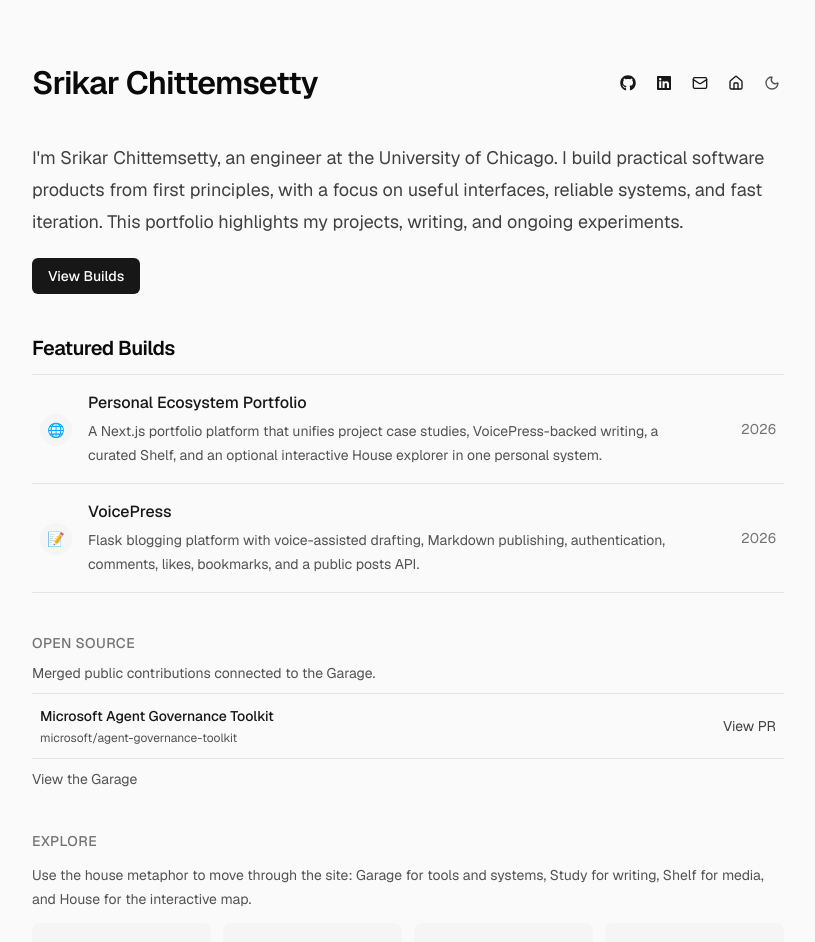
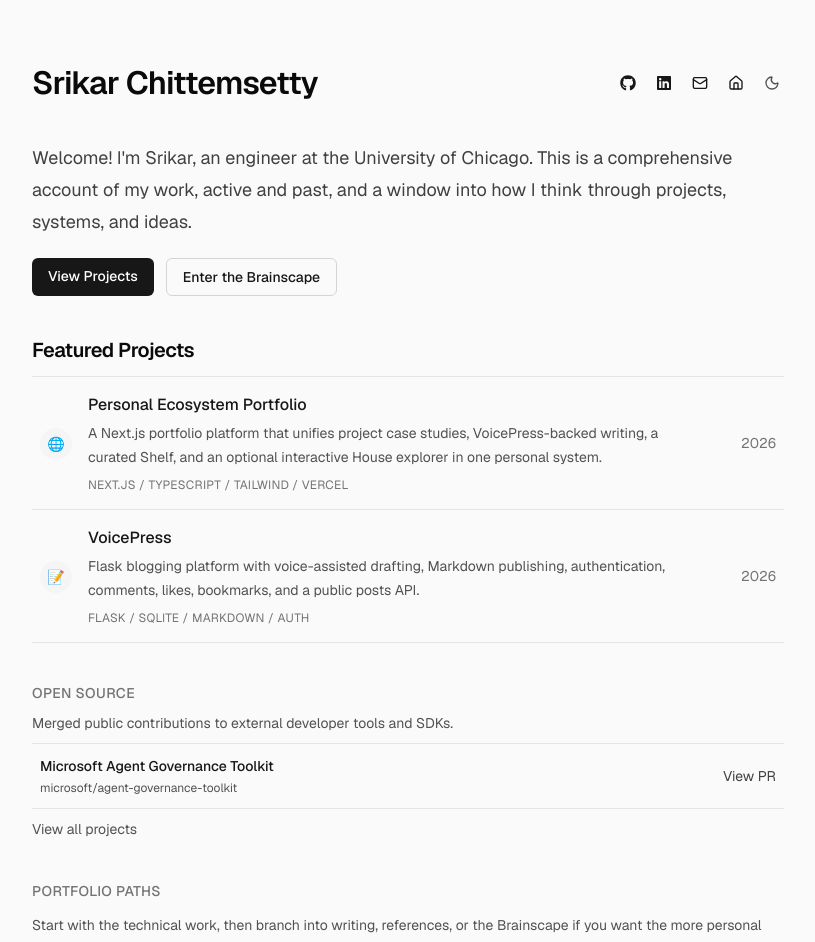
Before and after one commit to SrikarChittemsetty/srikarchittemsetty, a Next.js app: page / in a window 1280 px wide. Shown: the top 942 px of the page, without its empty margins (232-1047 px from the left). Built offline with nearby package versions, Linux system fonts and the light colour scheme.

Commit message:
Polish portfolio homepage and dev workflow

```diff
--- a/package.json
+++ b/package.json
@@ -3,7 +3,8 @@
   "version": "0.1.0",
   "private": true,
   "scripts": {
-    "dev": "next dev",
+    "dev": "next dev --webpack",
+    "dev:clean": "node -e \"try{require('fs').rmSync('.next',{recursive:true,force:true})}catch(e){}\" && next dev --webpack",
     "build": "next build",
     "start": "next start",
     "lint": "eslint"
--- a/src/app/house/page.tsx
+++ b/src/app/house/page.tsx
@@ -3,12 +3,14 @@
 import Link from "next/link";
 import { ChevronRight } from "lucide-react";
 import HouseScene from "@/components/house-scene";
+import ThemeToggle from "@/components/theme-toggle";
 
 export default function HousePage() {
   return (
     <div className="min-h-screen bg-[#fafafa] text-neutral-900 dark:bg-neutral-950 dark:text-neutral-100">
       <main className="mx-auto flex w-full max-w-6xl flex-col gap-8 px-6 py-12 sm:py-16">
         <header className="space-y-3">
+          <div className="flex items-center justify-between gap-4">
             <Link
               href="/"
               className="inline-flex items-center gap-1 text-sm text-neutral-500 transition-colors hover:text-neutral-900 dark:text-neutral-400 dark:hover:text-neutral-100"
@@ -16,9 +18,11 @@ export default function HousePage() {
               <ChevronRight size={14} className="rotate-180" />
               Home
             </Link>
+            <ThemeToggle />
+          </div>
           <div className="space-y-2">
             <h1 className="text-3xl font-semibold tracking-tight text-neutral-950 dark:text-neutral-100">
-              Virtual House
+              Brainscape
             </h1>
             <p className="max-w-2xl text-sm leading-6 text-neutral-600 dark:text-neutral-400">
               An optional interactive map of this portfolio: entry for home, study for writing, garage for projects
--- a/src/app/page.tsx
+++ b/src/app/page.tsx
@@ -9,10 +9,10 @@ const featuredProjects = projects.filter((project) => project.featured);
 const latestOpenSourceContribution = openSourceContributions[0];
 
 const portalLinks = [
-  { label: "Garage", href: "/projects" },
-  { label: "Study", href: "/blog" },
+  { label: "Projects", href: "/projects" },
+  { label: "Writing", href: "/blog" },
   { label: "Shelf", href: "/shelf" },
-  { label: "House", href: "/house" },
+  { label: "Brainscape", href: "/house" },
 ];
 
 function Header() {
@@ -49,7 +49,7 @@ function Header() {
         </a>
         <Link
           href="/house"
-          aria-label="Virtual House"
+          aria-label="Brainscape"
           className="rounded-md p-1 transition-all duration-200 hover:bg-black/5 hover:text-black/70 dark:hover:bg-white/10 dark:hover:text-neutral-300"
         >
           <House size={16} />
@@ -64,17 +64,24 @@ function Intro() {
   return (
     <section className="space-y-5">
       <p className="max-w-3xl text-base leading-7 text-neutral-700 dark:text-neutral-300 sm:text-lg sm:leading-8">
-        I&apos;m Srikar Chittemsetty, an engineer at the University of Chicago. I build practical
-        software products from first principles, with a focus on useful interfaces, reliable
-        systems, and fast iteration. This portfolio highlights my projects, writing, and ongoing
-        experiments.
+        Welcome! I&apos;m Srikar, an engineer at the University of Chicago. This is a comprehensive
+        account of my work, active and past, and a window into how I think through projects,
+        systems, and ideas.
       </p>
-      <a
-        href="#builds"
-        className="inline-flex rounded-md bg-neutral-900 px-4 py-2 text-sm font-medium text-white transition-all duration-200 hover:bg-neutral-700 dark:bg-neutral-100 dark:text-neutral-900 dark:hover:bg-neutral-300"
-      >
-        View Builds
-      </a>
+      <div className="flex flex-wrap gap-3">
+        <a
+          href="#builds"
+          className="inline-flex rounded-md bg-neutral-900 px-4 py-2 text-sm font-medium text-white transition-all duration-200 hover:bg-neutral-700 dark:bg-neutral-100 dark:text-neutral-900 dark:hover:bg-neutral-300"
+        >
+          View Projects
+        </a>
+        <Link
+          href="/house"
+          className="inline-flex rounded-md border border-neutral-300 px-4 py-2 text-sm font-medium text-neutral-900 transition-all duration-200 hover:border-neutral-400 hover:bg-neutral-100 dark:border-neutral-700 dark:text-neutral-100 dark:hover:border-neutral-600 dark:hover:bg-neutral-900"
+        >
+          Enter the Brainscape
+        </Link>
+      </div>
     </section>
   );
 }
@@ -82,7 +89,9 @@ function Intro() {
 function ProjectList() {
   return (
     <section id="builds" className="space-y-3">
-      <h2 className="text-xl font-semibold tracking-tight text-neutral-950 dark:text-neutral-100">Featured Builds</h2>
+      <h2 className="text-xl font-semibold tracking-tight text-neutral-950 dark:text-neutral-100">
+        Featured Projects
+      </h2>
       <div className="divide-y divide-neutral-200 border-y border-neutral-200 dark:divide-neutral-800 dark:border-neutral-800">
         {featuredProjects.map((project) => (
           <a
@@ -98,6 +107,9 @@ function ProjectList() {
             <div className="min-w-0">
               <h3 className="font-medium text-neutral-900 dark:text-neutral-100">{project.name}</h3>
               <p className="mt-1 text-sm leading-6 text-neutral-600 dark:text-neutral-400">{project.description}</p>
+              <p className="mt-2 text-xs uppercase tracking-wide text-neutral-500 dark:text-neutral-500">
+                {project.tags.slice(0, 4).join(" / ")}
+              </p>
             </div>
             <p className="text-sm text-neutral-500 dark:text-neutral-500 sm:ml-6">{project.year}</p>
           </a>
@@ -110,10 +122,12 @@ function ProjectList() {
 function ExploreLinks() {
   return (
     <section className="space-y-3">
-      <h2 className="text-sm font-medium uppercase tracking-wide text-neutral-500 dark:text-neutral-400">Explore</h2>
+      <h2 className="text-sm font-medium uppercase tracking-wide text-neutral-500 dark:text-neutral-400">
+        Portfolio Paths
+      </h2>
       <p className="text-sm leading-6 text-neutral-600 dark:text-neutral-400">
-        Use the house metaphor to move through the site: Garage for tools and systems, Study for
-        writing, Shelf for media, and House for the interactive map.
+        Start with the technical work, then branch into writing, references, or the Brainscape if
+        you want the more personal version of the portfolio.
       </p>
       <div className="grid gap-3 sm:grid-cols-2 lg:grid-cols-4">
         {portalLinks.map((link) => (
@@ -147,7 +161,7 @@ function OpenSourcePreview() {
         Open Source
       </h2>
       <p className="text-sm leading-6 text-neutral-600 dark:text-neutral-400">
-        Merged public contributions connected to the Garage.
+        Merged public contributions to external developer tools and SDKs.
       </p>
       <div className="divide-y divide-neutral-200 border-y border-neutral-200 dark:divide-neutral-800 dark:border-neutral-800">
         <div className="flex flex-col gap-2 px-2 py-3 sm:flex-row sm:items-center sm:justify-between sm:gap-4">
@@ -173,7 +187,7 @@ function OpenSourcePreview() {
         href="/projects"
         className="inline-flex text-sm text-neutral-600 transition-all duration-200 hover:text-neutral-900 dark:text-neutral-400 dark:hover:text-neutral-100"
       >
-        View the Garage
+        View all projects
       </Link>
     </section>
   );
```
Lines whose indentation alone changed are shown as unchanged.
